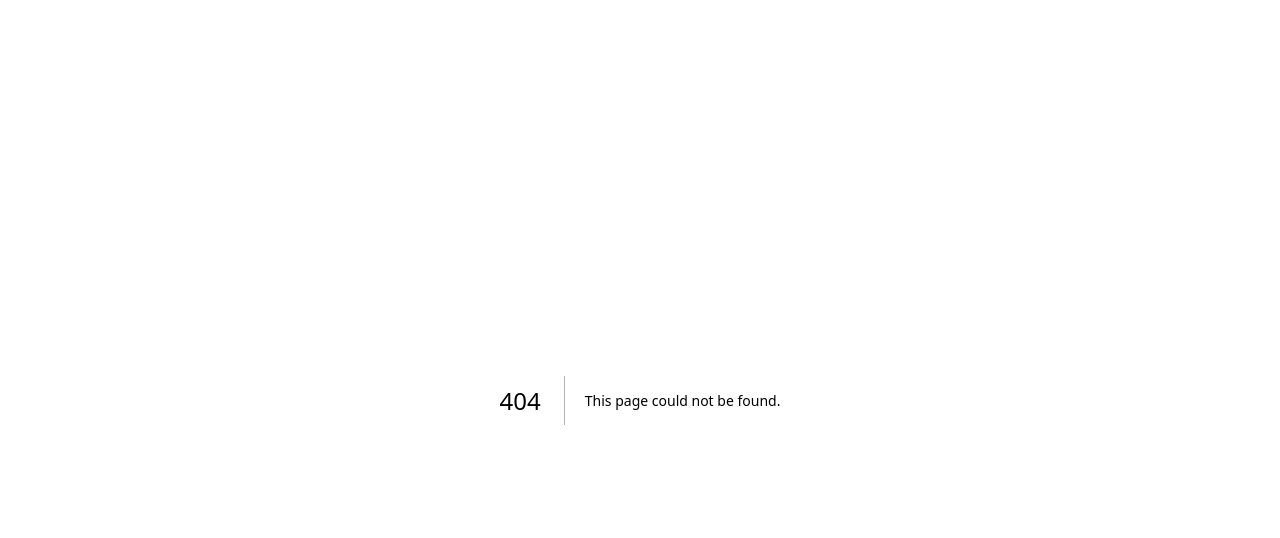
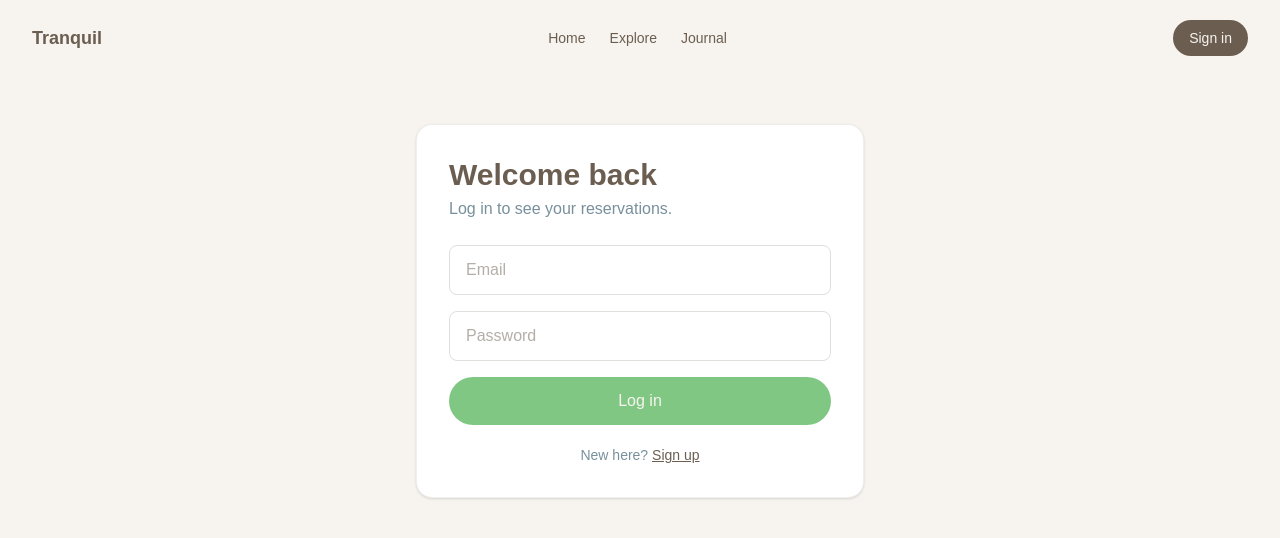
Before and after one commit to AmaraImran/NEXTJS-PROJECTS, a Next.js app in the folder travel-app/: page /login in a window 1280 px wide. Before the commit this address had no page. Shown: the top 538 px of the page. Built offline with nearby package versions, Linux system fonts and the light colour scheme.

Commit message:
feat: add AuthForm component and implement login/signup pages with Navbar integration

```diff
--- /dev/null
+++ b/travel-app/components/AuthForm.jsx
@@ -0,0 +1,49 @@
+import Link from "next/link";
+
+export default function AuthForm({ mode }) {
+  const isSignup = mode === "signup";
+
+  return (
+    <div className="w-full max-w-md bg-white rounded-2xl shadow-sm border border-[#6B5E51]/10 p-8">
+      <h1 className="text-3xl font-bold text-[#6B5E51] mb-1">
+        {isSignup ? "Create your account" : "Welcome back"}
+      </h1>
+      <p className="text-[#78909C] mb-6">
+        {isSignup ? "Save places and reserve quiet stays." : "Log in to see your reservations."}
+      </p>
+
+      <form className="space-y-4">
+        {isSignup && (
+          <input
+            type="text"
+            placeholder="Full name"
+            className="w-full border border-[#6B5E51]/20 rounded-lg px-4 py-3 text-[#6B5E51] outline-none"
+          />
+        )}
+        <input
+          type="email"
+          placeholder="Email"
+          className="w-full border border-[#6B5E51]/20 rounded-lg px-4 py-3 text-[#6B5E51] outline-none"
+        />
+        <input
+          type="password"
+          placeholder="Password"
+          className="w-full border border-[#6B5E51]/20 rounded-lg px-4 py-3 text-[#6B5E51] outline-none"
+        />
+        <button
+          type="submit"
+          className="w-full bg-[#81C784] text-[#F7F4EF] py-3 rounded-full font-medium"
+        >
+          {isSignup ? "Sign up" : "Log in"}
+        </button>
+      </form>
+
+      <p className="text-sm text-[#78909C] mt-5 text-center">
+        {isSignup ? "Already have an account? " : "New here? "}
+        <Link href={isSignup ? "/login" : "/signup"} className="text-[#6B5E51] underline">
+          {isSignup ? "Log in" : "Sign up"}
+        </Link>
+      </p>
+    </div>
+  );
+}
--- a/travel-app/components/Navbar.jsx
+++ b/travel-app/components/Navbar.jsx
@@ -10,9 +10,9 @@ export default function Navbar({ dark = false }) {
         <Link href="/explore">Explore</Link>
         <Link href="/journal">Journal</Link>
       </div>
-      <button className="bg-[#6B5E51] text-[#F7F4EF] px-4 py-2 rounded-full text-sm">
-        Sign in
-      </button>
+      <Link href="/login" className="bg-[#6B5E51] text-[#F7F4EF] px-4 py-2 rounded-full text-sm">
+  Sign in
+</Link>
     </nav>
   );
 }
--- /dev/null
+++ b/travel-app/src/app/login/page.js
@@ -0,0 +1,13 @@
+import Navbar from "@/components/Navbar";
+import AuthForm from "@/components/AuthForm";
+
+export default function LoginPage() {
+  return (
+    <div className="bg-[#F7F4EF] min-h-screen">
+      <Navbar dark />
+      <div className="flex justify-center px-6 py-12">
+        <AuthForm mode="login" />
+      </div>
+    </div>
+  );
+}
--- /dev/null
+++ b/travel-app/src/app/signup/page.jsx
@@ -0,0 +1,13 @@
+import Navbar from "@/components/Navbar";
+import AuthForm from "@/components/AuthForm";
+
+export default function SignupPage() {
+  return (
+    <div className="bg-[#F7F4EF] min-h-screen">
+      <Navbar dark />
+      <div className="flex justify-center px-6 py-12">
+        <AuthForm mode="signup" />
+      </div>
+    </div>
+  );
+}
```
